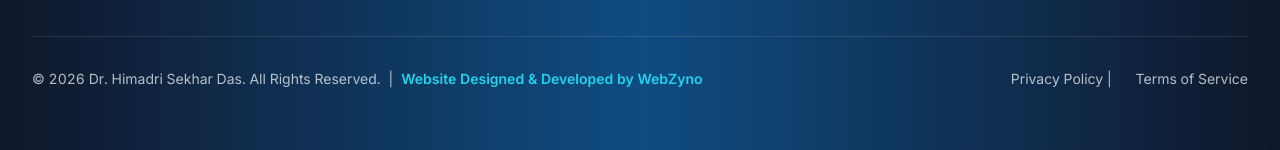
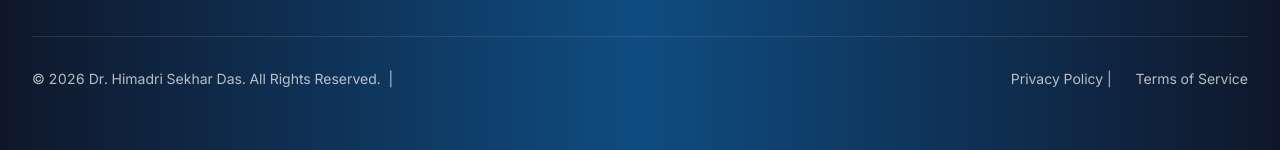
Before and after one commit to Subho-2342/Himadri-Sekhar-Das-Portfolio, a React (Vite) app: page / in a window 1280 px wide. Shown: the part 10215-10365 px from the top of the page. Built offline with nearby package versions, Linux system fonts and the light colour scheme; the HTML template or start-up script is replaced by a standard one; a web font is replaced by a local one.

Commit message:
Updated doctor website

```diff
--- a/src/components/Footer.jsx
+++ b/src/components/Footer.jsx
@@ -183,7 +183,7 @@ const Footer = () => {
                 rel="noopener noreferrer"
                 className="font-semibold text-cyan-400 hover:text-cyan-300 transition duration-300"
               >
-                Website Designed & Developed by WebZyno
+
               </a>
             </p>
 
```
